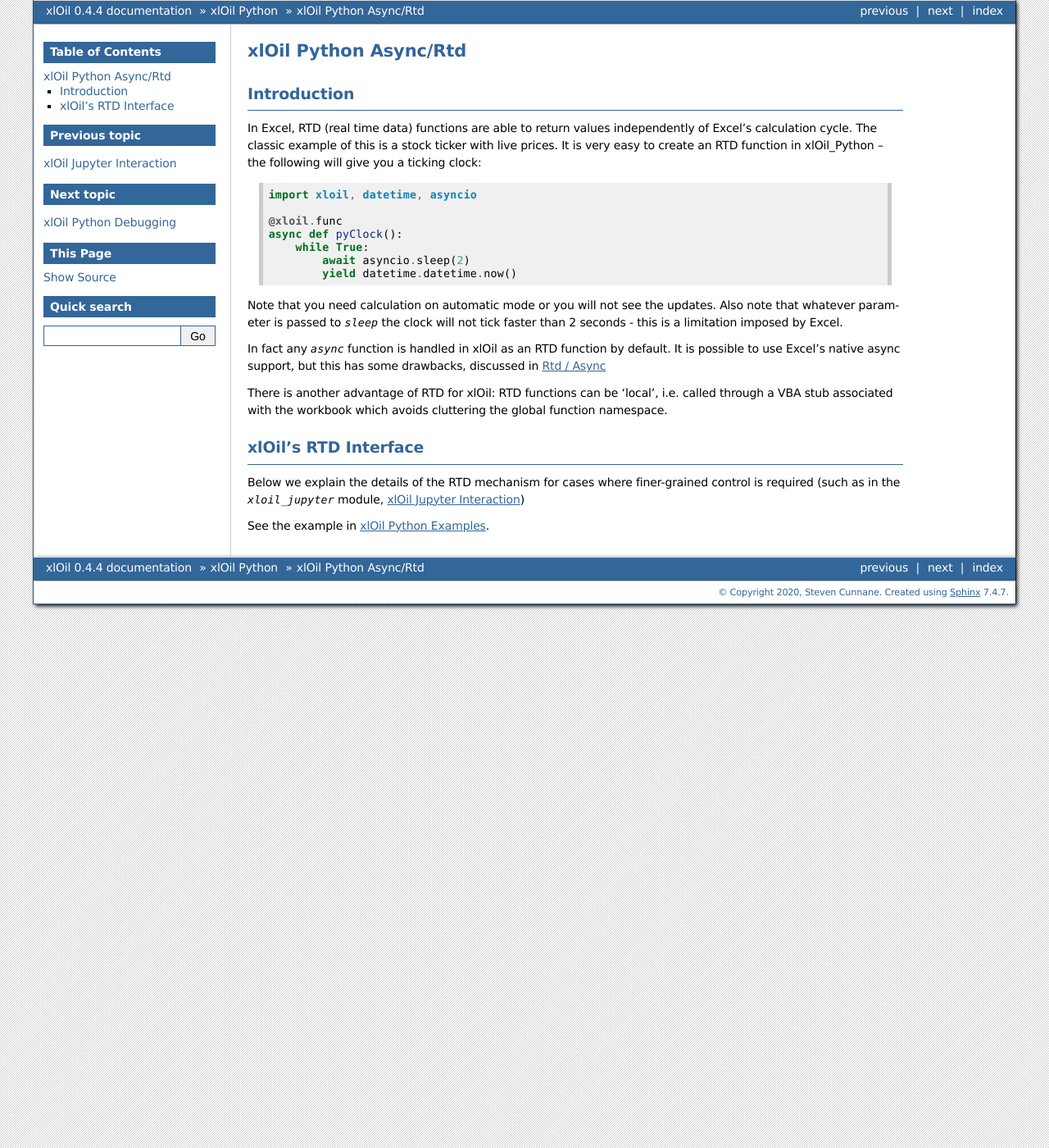
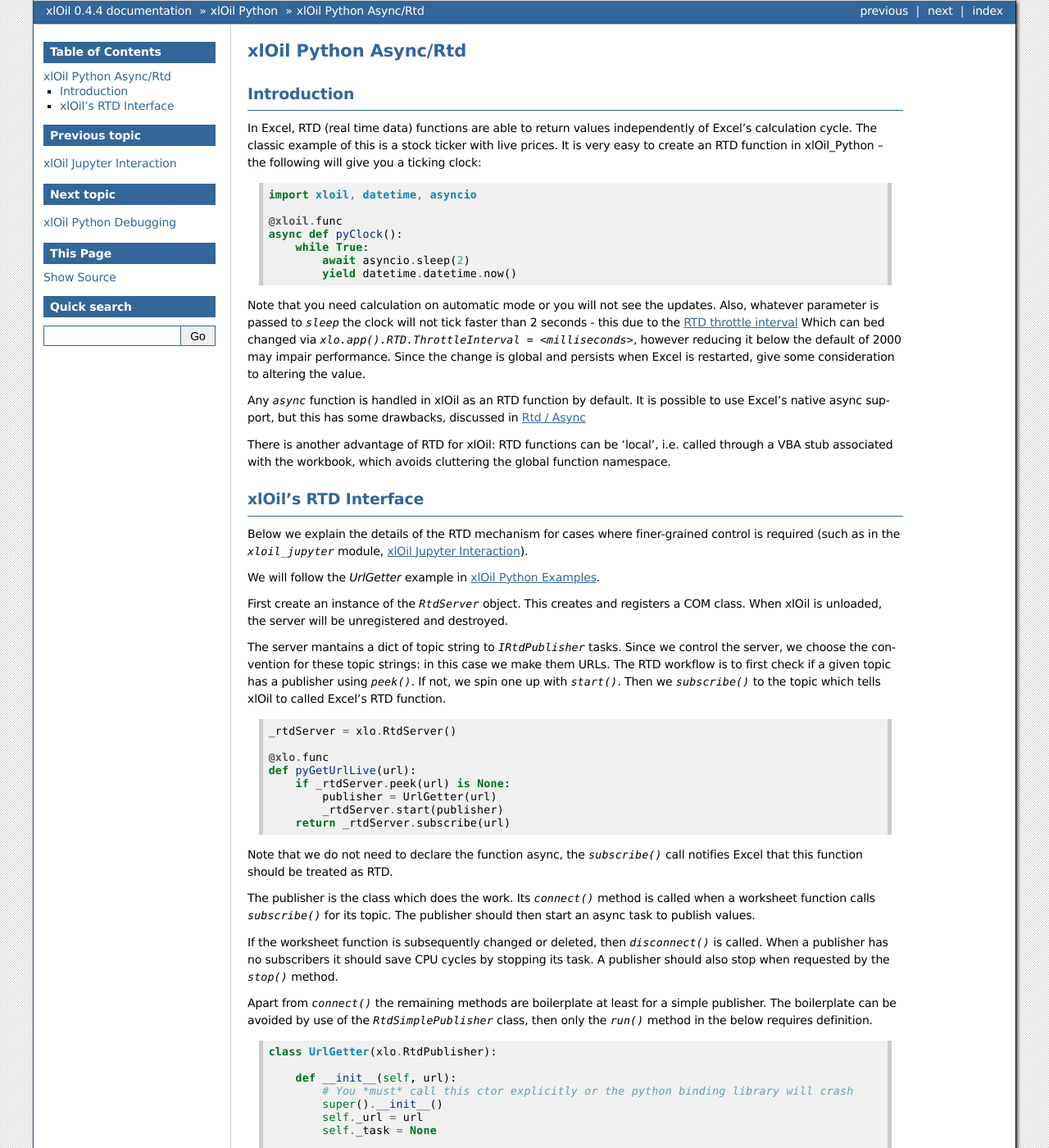
Before and after one commit to cunnane/xloil, a Sphinx documentation site: the page built from docs/source/xlOil_Python/Rtd.rst, in a window 1280 px wide and 1400 px high. Shown: the whole window at 82% size. Built offline with Sphinx 7.4.7, drawn with Linux system fonts in a browser that asks for light colours; the version number could not be read and is left out; some of the changed text lies outside the part shown.

Commit message:
Python: update docs

```diff
--- a/docs/source/xlOil_Python/Rtd.rst
+++ b/docs/source/xlOil_Python/Rtd.rst
@@ -19,21 +19,101 @@
             await asyncio.sleep(2)
             yield datetime.datetime.now()
 
-Note that you need calculation on automatic mode or you will not see the updates. Also note that
-whatever parameter is passed to `sleep` the clock will not tick faster than 2 seconds - this is a
-limitation imposed by Excel.
+Note that you need calculation on automatic mode or you will not see the updates. Also,
+whatever parameter is passed to `sleep` the clock will not tick faster than 2 seconds - this due
+to the `RTD throttle interval <https://docs.microsoft.com/en-us/previous-versions/office/developer/office-xp/aa140060(v=office.10)>`_
+Which can bed changed via `xlo.app().RTD.ThrottleInterval = <milliseconds>`, however
+reducing it below the default of 2000 may impair performance.  Since the change is global and
+persists when Excel is restarted, give some consideration to altering the value.
 
-In fact any `async` function is handled in xlOil as an RTD function by default.  It is possible to
+Any `async` function is handled in xlOil as an RTD function by default.  It is possible to
 use Excel's native async support, but this has some drawbacks, discussed in :any:`concepts-rtd-async`
 
 There is another advantage of RTD for xlOil: RTD functions can be 'local', i.e. called through a
-VBA stub associated with the workbook which avoids cluttering the global function namespace.
+VBA stub associated with the workbook, which avoids cluttering the global function namespace.
 
 
 xlOil's RTD Interface
 ---------------------
 
 Below we explain the details of the RTD mechanism for cases where finer-grained control is
-required (such as in the `xloil_jupyter` module, :doc:`Jupyter`)
+required (such as in the `xloil_jupyter` module, :doc:`Jupyter`).
 
-See the example in :doc:`Example`.
+We will follow the *UrlGetter* example in :doc:`Example`.
+
+First create an instance of the `RtdServer` object. This creates and registers a COM class.
+When xlOil is unloaded, the server will be unregistered and destroyed.
+
+The server mantains a dict of topic string to `IRtdPublisher` tasks. Since we control the
+server, we choose the convention for these topic strings: in this case we make them URLs.
+The RTD workflow is to first check if a given topic has a publisher using `peek()`. If not,
+we spin one up with `start()`. Then we `subscribe()` to the topic which tells xlOil to called
+Excel's RTD function.
+
+::
+
+    _rtdServer = xlo.RtdServer()
+
+    @xlo.func
+    def pyGetUrlLive(url):
+        if _rtdServer.peek(url) is None:
+            publisher = UrlGetter(url)
+            _rtdServer.start(publisher)
+        return _rtdServer.subscribe(url)
+
+Note that we do not need to declare the function async, the `subscribe()` call notifies Excel
+that this function should be treated as RTD.
+
+The publisher is the class which does the work. Its `connect()` method is called when a
+worksheet function calls `subscribe()` for its topic.  The publisher should then start
+an async task to publish values.
+
+If the worksheet function is subsequently changed or deleted, then `disconnect()` is called.
+When a publisher has no subscribers it should save CPU cycles by stopping its task.  A
+publisher should also stop when requested by the `stop()` method.
+
+Apart from `connect()` the remaining methods are boilerplate at least for a simple publisher.
+The boilerplate can be avoided by use of the `RtdSimplePublisher` class, then only the
+`run()` method in the below requires definition.
+
+::
+
+    class UrlGetter(xlo.RtdPublisher):
+
+        def __init__(self, url):
+            # You *must* call this ctor explicitly or the python binding library will crash
+            super().__init__()
+            self._url = url
+            self._task = None
+
+        def connect(self, num_subscribers):
+            if self.done():
+                async def run():
+                    try:
+                        while True:
+                            data = await getUrlAsync(self._url);
+                            _rtdServer.publish(self._url, data)
+                            await asyncio.sleep(4)
+                    except Exception as e:
+                        _rtdServer.publish(self._url, e)
+
+                self._task = xlo.get_event_loop().create_task(run())
+
+        def disconnect(self, num_subscribers):
+            if num_subscribers == 0:
+                self.stop()
+                # Returning True schedules the publisher for destruction
+                return True
+
+        def stop(self):
+            if self._task is not None:
+                self._task.cancel()
+
+        def done(self):
+            return self._task is None or self._task.done()
+
+        def topic(self):
+            return self._url
+
+The final task, left as an exercise, is to write `getUrlAsync()`: an async function which
+fetches a URL.  It is straightforward with the `aiohttp` library.
```
Also changed, not shown: docs/source/xlOil_Python/Jupyter.rst (+37 -11 lines), 1 other file.
